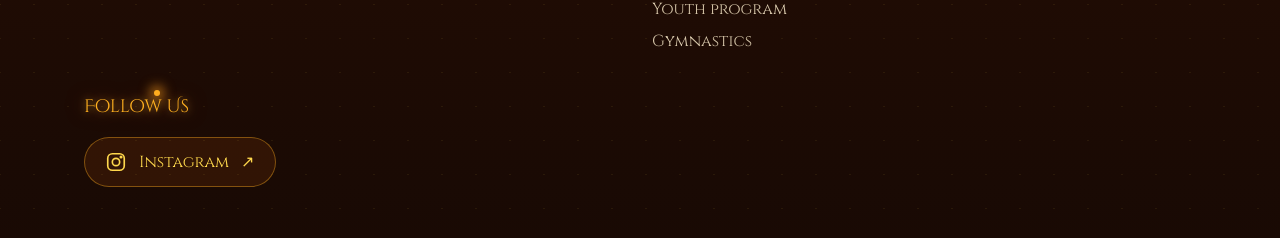
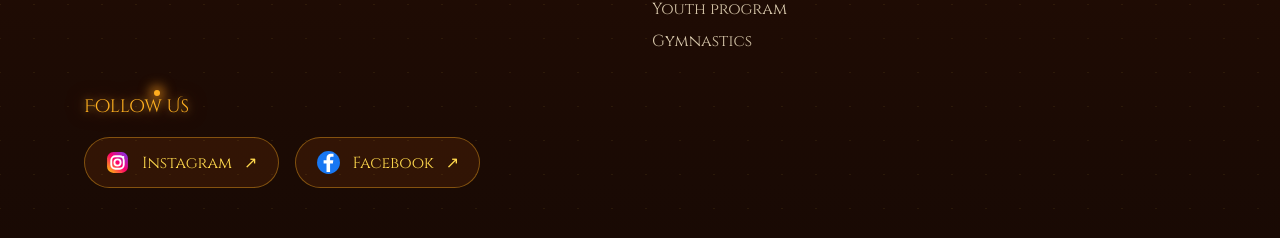
Before and after one commit to CyberCodersHub/Yudhakalam, a Next.js app: page / in a window 1280 px wide. Shown: the part 8713-8951 px from the top of the page. Built offline with nearby package versions, Linux system fonts and the light colour scheme.

Commit message:
update website

```diff
--- a/src/app/page.tsx
+++ b/src/app/page.tsx
@@ -1771,14 +1771,14 @@ function Footer() {
           </div>
         </div>
 
-
         {/* Social Media Links */}
         <div className="mx-auto mt-10 max-w-6xl px-4 sm:px-5">
           <h3 className="glow-text font-display text-lg text-[#FFB020]">
               Follow Us
           </h3>
-
           <div className="mt-4 flex flex-wrap items-center gap-4">
+
+          {/* Instagram */}
           <a
              href="https://www.instagram.com/silambam_hari/"
              target="_blank"
@@ -1786,28 +1786,58 @@ function Footer() {
              aria-label="Follow us on Instagram"
              className="group inline-flex items-center gap-3 rounded-full border border-[#FFB020]/40 bg-[#FF7A18]/10 px-5 py-3 text-[#FFD84D] transition-all duration-300 hover:border-[#FFD84D] hover:bg-[#FF7A18]/20 hover:shadow-[0_0_25px_rgba(255,176,32,0.3)]"
           >
+          {/* Original Instagram Logo */}
           <svg
               xmlns="http://www.w3.org/2000/svg"
-        width="22"
-        height="22"
+              width="25"
+              height="25"
               viewBox="0 0 24 24"
-        fill="none"
-        stroke="currentColor"
-        strokeWidth="1.8"
-        strokeLinecap="round"
-        strokeLinejoin="round"
               aria-hidden="true"
           >
-        <rect x="3" y="3" width="18" height="18" rx="5" />
-        <circle cx="12" cy="12" r="4" />
-        <circle cx="17.5" cy="6.5" r="0.8" fill="currentColor" />
+          <defs>
+              <linearGradient id="instagramGradient" x1="0%" y1="100%" x2="100%" y2="0%">
+                <stop offset="0%" stopColor="#FFD600" />
+                <stop offset="50%" stopColor="#FF0169" />
+                <stop offset="100%" stopColor="#7638FA" />
+              </linearGradient>
+          </defs>
+          <rect x="2" y="2" width="20" height="20" rx="6" fill="url(#instagramGradient)" />
+          <rect x="6" y="6" width="12" height="12" rx="4" fill="none" stroke="white" strokeWidth="1.8" />
+          <circle cx="12" cy="12" r="3" fill="none" stroke="white" strokeWidth="1.8" />
+          <circle cx="17.5" cy="6.8" r="1.1" fill="white" />
           </svg>
 
           <span className="font-medium">Instagram</span>
-      <span className="transition-transform duration-300 group-hover:translate-x-1">
-        ↗
-      </span>
+          <span className="transition-transform duration-300 group-hover:translate-x-1">↗</span>
           </a>
+
+    {/* Facebook */}
+    <a
+      href="https://www.facebook.com/"
+      target="_blank"
+      rel="noopener noreferrer"
+      aria-label="Follow us on Facebook"
+      className="group inline-flex items-center gap-3 rounded-full border border-[#FFB020]/40 bg-[#FF7A18]/10 px-5 py-3 text-[#FFD84D] transition-all duration-300 hover:border-[#FFD84D] hover:bg-[#FF7A18]/20 hover:shadow-[0_0_25px_rgba(255,176,32,0.3)]"
+    >
+      {/* Original Facebook Logo */}
+      <svg
+        xmlns="http://www.w3.org/2000/svg"
+        width="25"
+        height="25"
+        viewBox="0 0 24 24"
+        aria-hidden="true"
+      >
+        <circle cx="12" cy="12" r="11" fill="#1877F2" />
+        <path
+          fill="white"
+          d="M13.5 21v-8h2.7l.4-3.1h-3.1v-2c0-.9.3-1.5 1.6-1.5h1.7V3.6c-.3 0-1.3-.1-2.5-.1-2.5 0-4.2 1.5-4.2 4.3v2.1H7.3V13h2.8v8h3.4Z"
+        />
+      </svg>
+
+      <span className="font-medium">Facebook</span>
+      <span className="transition-transform duration-300 group-hover:translate-x-1">↗</span>
+    </a>
+
   </div>
   </div>
 
```
Lines whose indentation alone changed are shown as unchanged.
